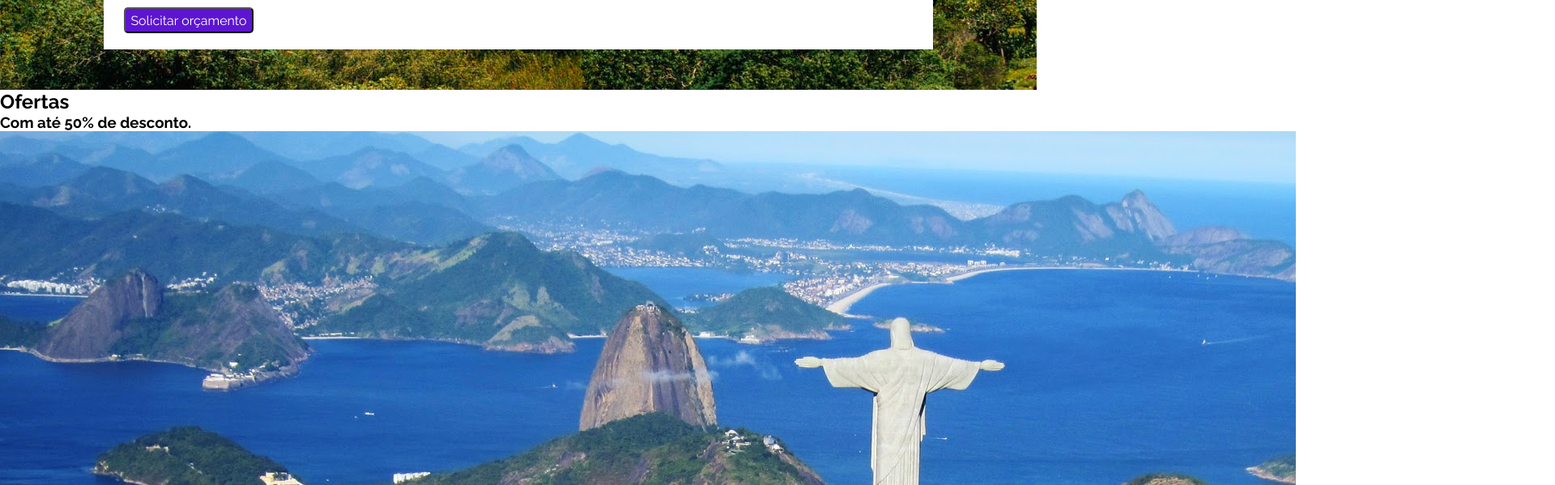
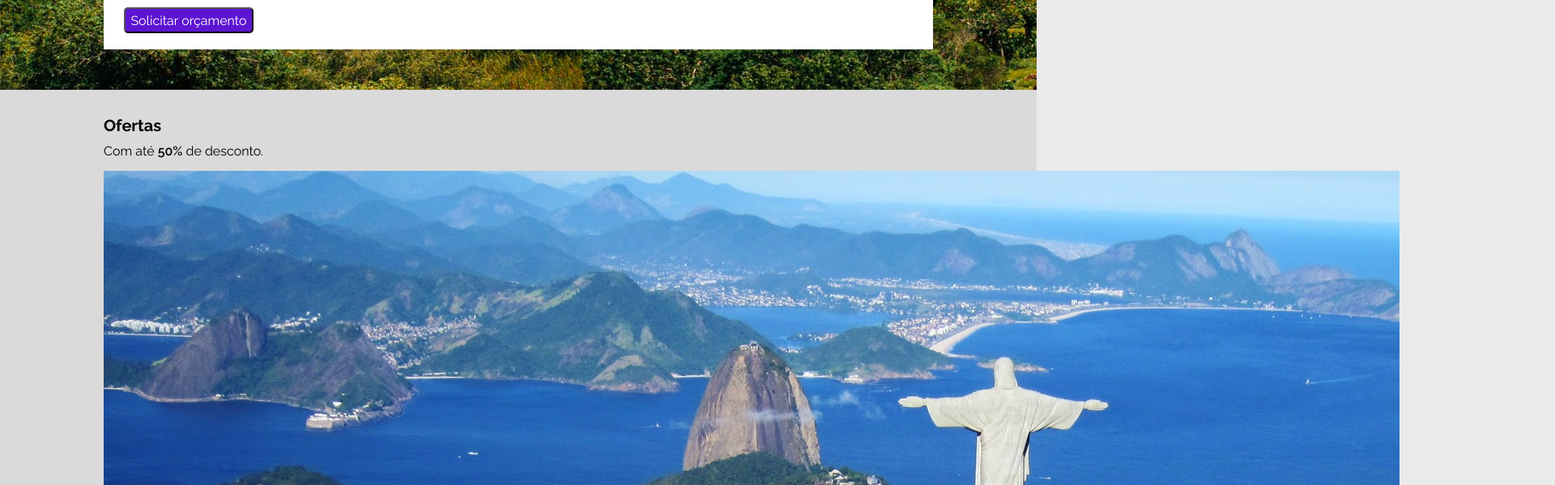
Before and after one commit to anneestevam/agencia-de-viagens, a plain HTML site: page index.html in a window 1280 px wide. Shown: the part 817-1416 px from the top of the page at 81% size, 1920 px wide, since content can reach past the window. Drawn offline with Linux system fonts and the light colour scheme.

Commit message:
Continuando css

```diff
--- a/assets/css/style.css
+++ b/assets/css/style.css
@@ -12,6 +12,10 @@
     --cor1: #fff;
     --cor2: #80808029;
     --cor3: #5d15d1;
+}
+
+html, body {
+    background-color: var(--cor2);
 }
 
 header {
@@ -149,3 +153,29 @@ header img {
     background-color: var(--cor3);
     border-radius: 5px;
 }
+
+.secao-ofertas {
+    width: 1024px;
+    height: auto;
+    margin: 0 auto;
+}
+
+.container-secao-ofertas {
+    width: 100%;
+    margin: 32px auto 0 auto;
+}
+
+.container-secao-ofertas h2 {
+    font-size: 20px;
+    margin-bottom: 10px;
+}
+
+.container-secao-ofertas h3 {
+    font-size: 16px;
+    margin-bottom: 15px;
+    font-weight: 400;
+}
+
+.container-secao-ofertas h3 > span {
+    font-weight: 600;
+}
--- a/index.html
+++ b/index.html
@@ -99,29 +99,31 @@
             </div>
         </section>
         <section class="secao-ofertas">
+            <div class="container-secao-ofertas">
                 <h2>Ofertas</h2>
                 <h3>Com até <span>50%</span> de desconto.</h3>
                 <div class="container-ofertas">
-                <div>
+                    <figure class="ofertas-destaque">
                         <img src="./assets/imagens/rio.jpg" alt="Rio de Janeiro" title="Rio de Janeiro - Brasil">
                         <span>Rio de Janeiro</span>
-                </div>
-                <div>
-                    <div>
+                    </figure>
+                    <div class="oferta-quatro-imagens">
+                        <figure>
                             <img src="./assets/imagens/manaus.jpg" alt="manaus" title="Manaus">
                             <span>Manaus</span>
-                    </div>
-                    <div>
+                        </figure>
+                        <figure>
                             <img src="./assets/imagens/saopaulo.jpg" alt="São Paulo" title="São Paulo">
                             <span>São Paulo</span>
-                    </div>
-                    <div>
+                        </figure>
+                        <figure>
                             <img src="./assets/imagens/niteroi.jpg" alt="Niteroi" title="Niteroi">
                             <span>Niteroi</span>
-                    </div>
-                    <div>
+                        </figure>
+                        <figure>
                             <img src="./assets/imagens/maranhao.jpg" alt="Maranhão" title="Maranhão">
                             <span>Maranhão</span>
+                        </figure>
                     </div>
                 </div>
             </div>
```
Lines whose indentation alone changed are shown as unchanged.
